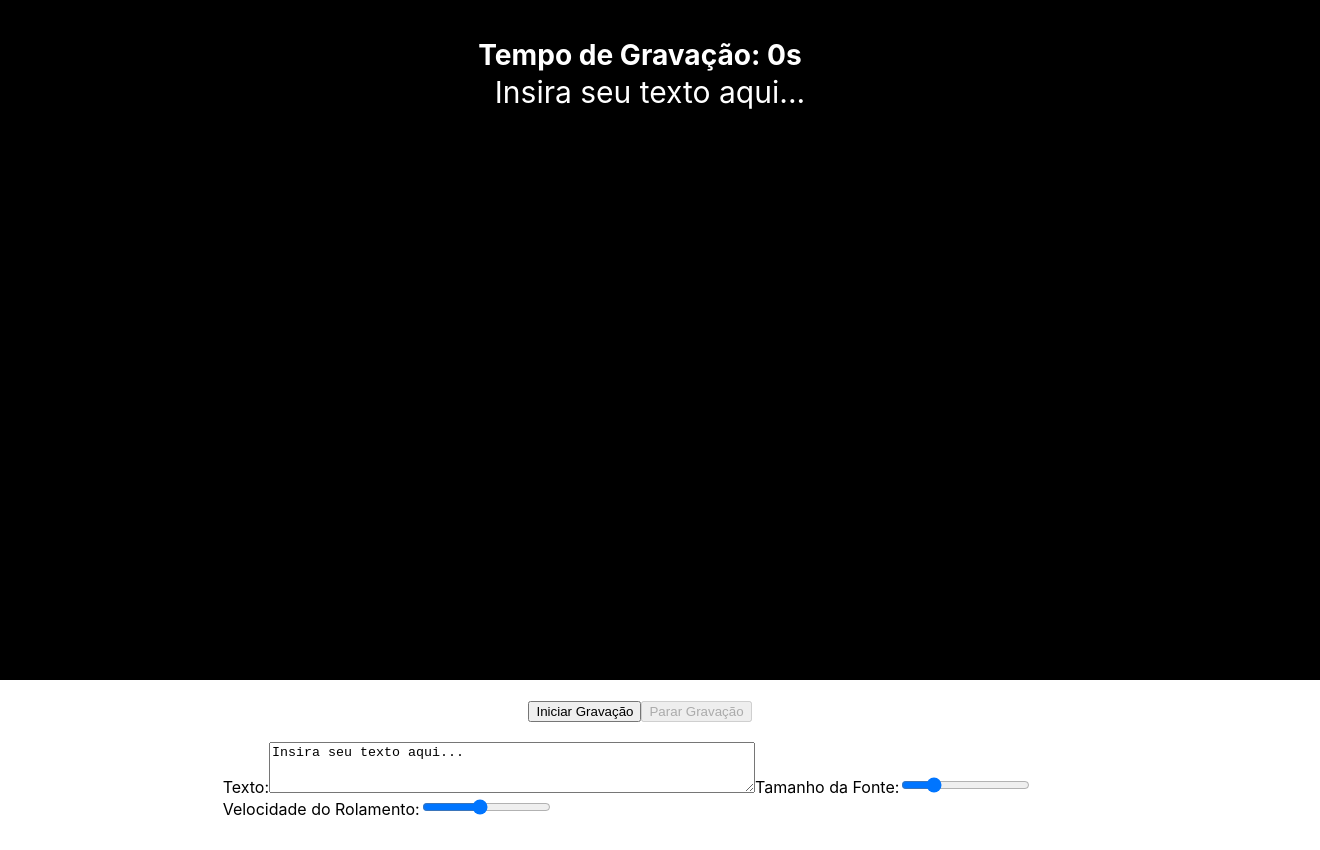
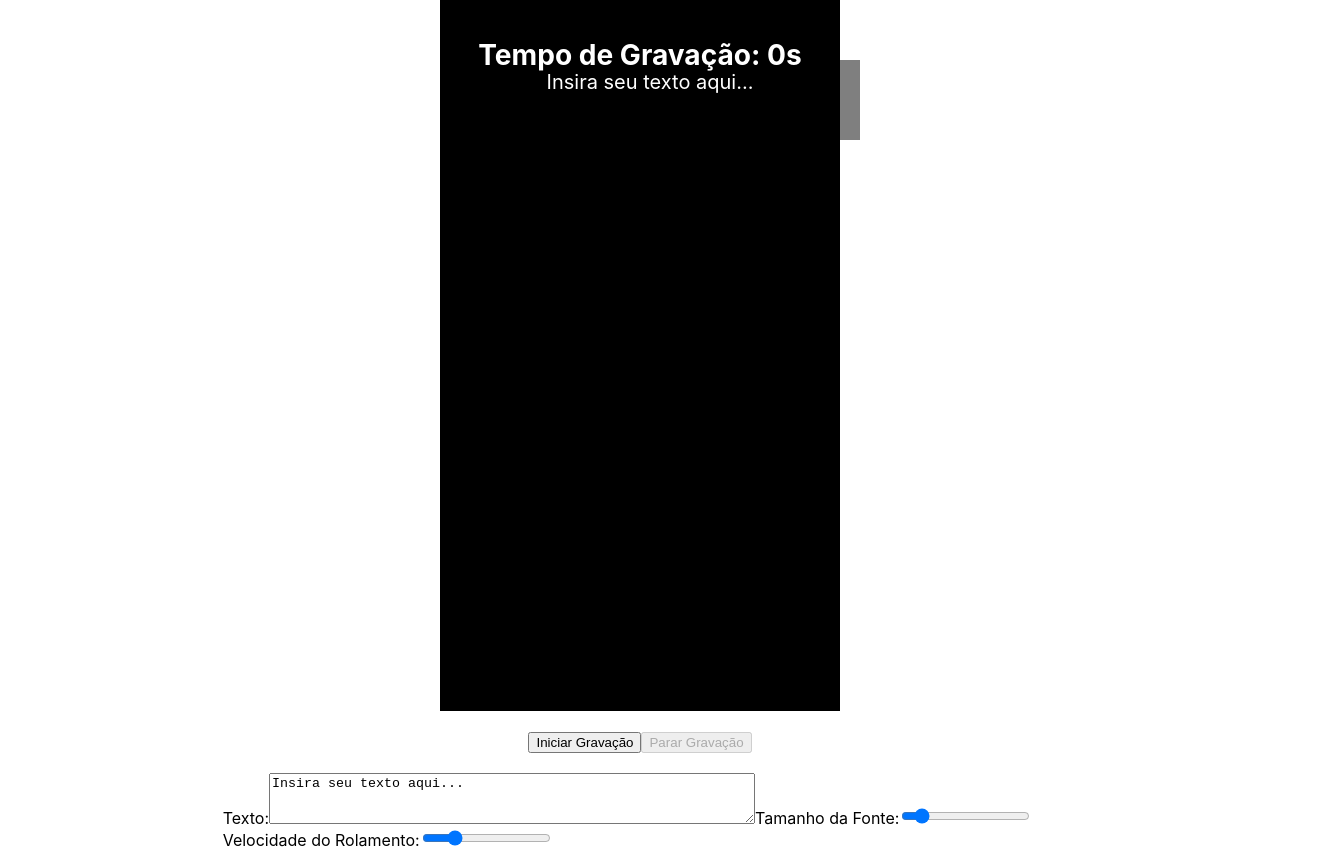
Before and after one commit to RapportTecnologia/RapportTeleprompterWeb, a React (Create React App) app: page / in a window 1280 px wide. Shown: the whole page, 1320 px wide, since content can reach past the window. Before the commit the page ends 819 px from the top, so only its background shows below. Built offline with nearby package versions, Linux system fonts and the light colour scheme.

Commit message:
Bem cheguei ao melhor que consegui com o CSS.
Agora está utilizável, e espero atender as necesidades iniciais.

```diff
--- a/src/App.css
+++ b/src/App.css
@@ -7,16 +7,19 @@
 
 .video-wrapper {
   position: relative;
-  display: flex;
-  flex-direction: column;
-  align-items: center;
+  width: 90vw; /* Largura máxima de 90% da janela */
+  height: calc(90vw * 16 / 9); /* Proporção 9:16 */
+  max-width: 400px; /* Limitar a largura máxima a 400px */
+  max-height: calc(400px * 16 / 9); /* Limitar a altura máxima com a mesma proporção */
+  background-color: black;
 }
 
 .video-element {
-  height: 85vh; /* 85% da altura da tela */
-  width: auto; /* Manter a proporção 9:16 */
-  background-color: #000;
-  border: none;
+  position: absolute;
+  top: 0;
+  left: 0;
+  width: 100%;
+  height: 100%;
 }
 
 .blink-border {
@@ -24,38 +27,37 @@
   animation: blink-border 0.5s step-end infinite alternate;
 }
 
-.time-counter, .teleprompter-container, .time-limit-warning {
+.time-counter {
   position: absolute;
-  width: 80%; /* Largura ajustada para o conteúdo */
-  left: 10%; /* Centralizado em relação ao vídeo */
+  top: 10px;
+  width: 100%;
   text-align: center;
-  color: #FFF;
-}
-
-.time-counter {
-  top: 10px;
   font-size: 24px;
-  z-index: 10;
+  color: white;
+  z-index: 2;
 }
 
 .teleprompter-container {
-  top: 60px;
+  position: absolute;
+  top: 60px; /* Mover para evitar sobreposição */
+  width: 100%;
   background-color: rgba(0, 0, 0, 0.5);
+  color: white;
+  text-align: center;
   padding: 10px;
-  height: 6em;
   overflow: hidden;
-  line-height: 1.5em;
-}
-
-.teleprompter-text {
-  transition: transform 0.1s linear;
+  height: 3em;
+  z-index: 1;
 }
 
 .time-limit-warning {
-  top: 150px;
-  font-size: 18px;
+  position: absolute;
+  bottom: 10px;
+  width: 100%;
+  font-size: 16px;
+  text-align: center;
   color: red;
-  z-index: 10;
+  z-index: 2;
 }
 
 @keyframes blink-border {
--- a/src/App.tsx
+++ b/src/App.tsx
@@ -5,8 +5,8 @@ const App: React.FC = () => {
   const [isRecording, setIsRecording] = useState(false);
   const [videoUrl, setVideoUrl] = useState('');
   const [text, setText] = useState('Insira seu texto aqui...');
-  const [fontSize, setFontSize] = useState(30);
-  const [scrollSpeed, setScrollSpeed] = useState(5); // Ajustável para controlar a velocidade de rolagem
+  const [fontSize, setFontSize] = useState(20); // Diminuído para 2/3 do tamanho anterior
+  const [scrollSpeed, setScrollSpeed] = useState(2.5); // Reduzido pela metade para diminuir a velocidade de rolagem
   const [mediaRecorder, setMediaRecorder] = useState<MediaRecorder | null>(null);
   const [stream, setStream] = useState<MediaStream | null>(null);
   const [timeElapsed, setTimeElapsed] = useState(0); // Contador de tempo
```
